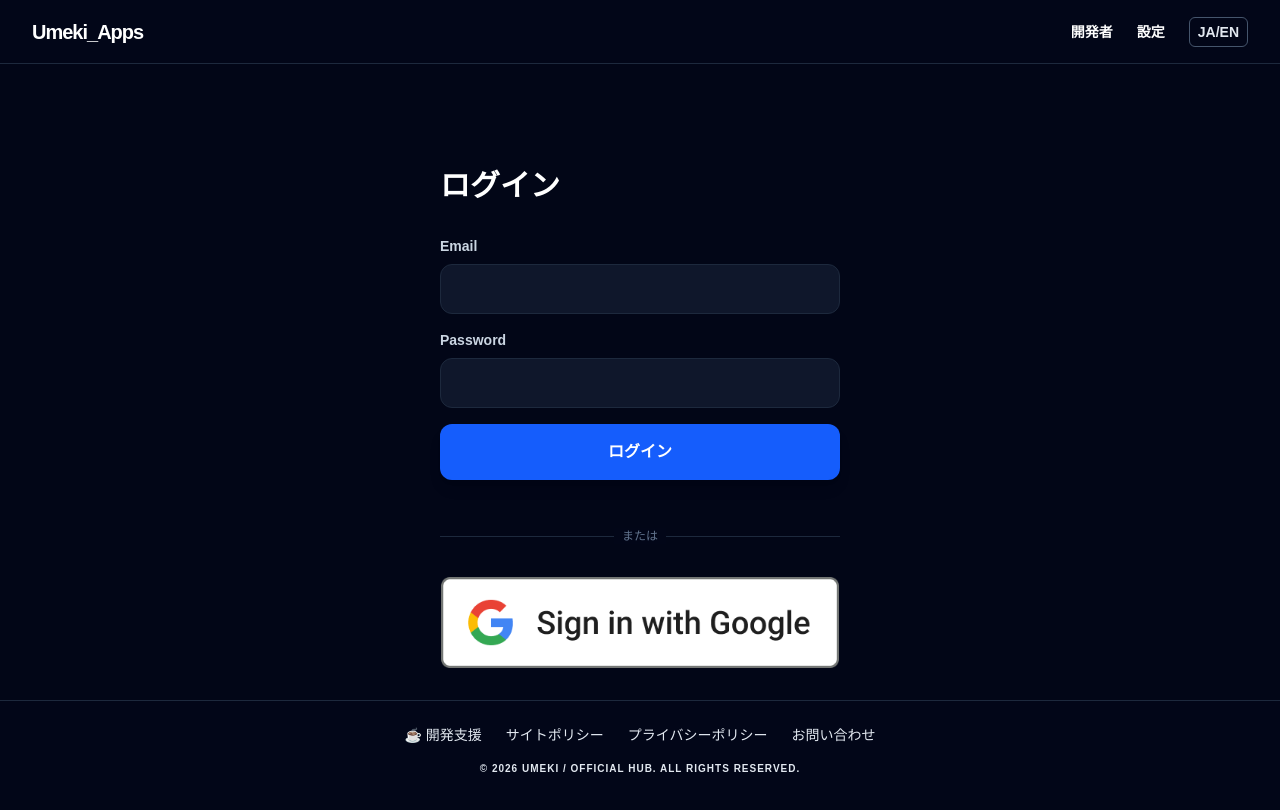
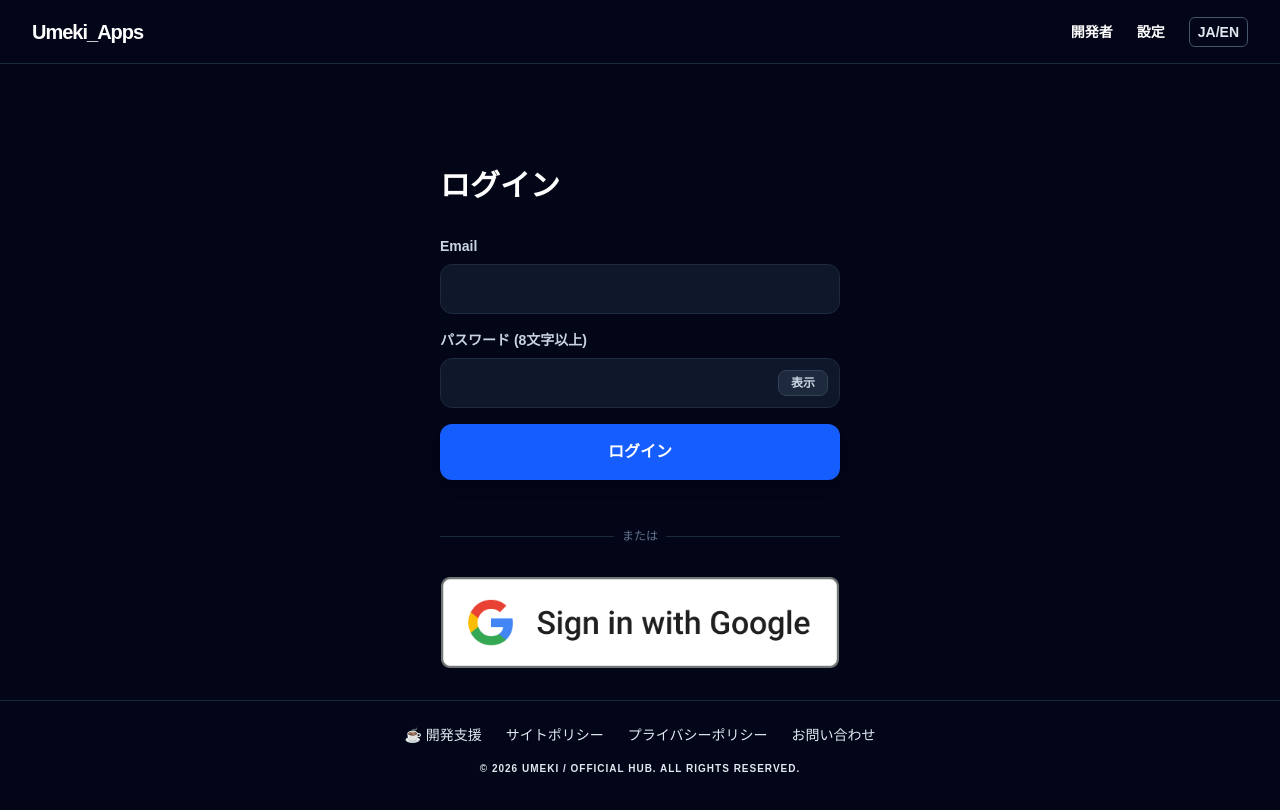
Before and after one commit to umeki-jp/Umeki_Hub, a Next.js app: page /register in a window 1280 px wide. Shown: the top 810 px of the page. Built offline with nearby package versions, Linux system fonts and the light colour scheme; no server answers.

Commit message:
2　4月7日

```diff
--- a/src/app/auth/actions.js
+++ b/src/app/auth/actions.js
@@ -10,12 +10,39 @@ export async function signup(formData) {
 
   const email = formData.get('email')
   const password = formData.get('password')
+  const confirmPassword = formData.get('confirm_password') // 確認用パスワードを取得
+  const displayName = formData.get('display_name')
 
-  const { error } = await supabase.auth.signUp({ email, password })
+  // 1. 名前の入力チェック
+  if (!displayName || displayName.trim().length === 0) {
+    redirect(`/register?error=${encodeURIComponent("Please enter your name")}`)
+  }
+  // 2. 名前の文字数制限（30文字に統一）
+  if (displayName.length > 30) {
+    redirect(`/register?error=${encodeURIComponent("Name must be 30 characters or less")}`)
+  }
+  // 3. パスワードの最小文字数
+  if (!password || password.length < 8) {
+    redirect(`/register?error=${encodeURIComponent("Password must be at least 8 characters")}`)
+  }
+  // 4. パスワード一致確認（追加）
+  if (password !== confirmPassword) {
+    redirect(`/register?error=${encodeURIComponent("Passwords do not match")}`)
+  }
+
+  // 名前(displayName)をメタデータとしてSupabaseへ渡す
+  const { error } = await supabase.auth.signUp({
+    email,
+    password,
+    options: {
+      data: {
+        display_name: displayName,
+      }
+    }
+  })
 
   if (error) {
     console.error('Signup error:', error.message)
-    // --- 【変更箇所】メッセージを付けて register 画面へ戻す ---
     redirect(`/register?error=${encodeURIComponent(error.message)}`)
   }
 
@@ -36,7 +63,6 @@ export async function signInWithGoogle() {
 
   if (error) {
     console.error('Google login error:', error.message)
-    // --- 【変更箇所】ログイン画面へ戻す（エラー付き） ---
     redirect(`/register?error=${encodeURIComponent(error.message)}`)
   }
 
@@ -55,7 +81,6 @@ export async function login(formData) {
 
   if (error) {
     console.error('Login error:', error.message);
-    // --- 【変更箇所】メッセージを付けて register 画面へ戻す ---
     redirect(`/register?error=${encodeURIComponent(error.message)}`)
   }
 
--- /dev/null
+++ b/src/app/auth/auth_spec.md
@@ -0,0 +1,24 @@
+# 認証・ユーザー情報 入力規則定義書
+
+## 1. ユーザープロファイル (`profiles` テーブル)
+
+| 項目名 | 論理名 | DB型 / 制約 | バックエンド (Actions) | フロントエンド (UI) |
+| :--- | :--- | :--- | :--- | :--- |
+| `id` | ユーザーID | `uuid (PK, auth.users引用)` | (自動取得) | (非表示) |
+| `display_name` | 名前 | `text` | 1〜20文字 / 記号不可 | `maxLength: 30`, 必須 |
+| `updated_at` | 更新日時 | `timestamp with time zone` | `new Date()` | (非表示) |
+
+## 2. 認証情報 (Supabase Auth)
+
+| 項目 | ルール | バリデーション場所 | エラーメッセージ |
+| :--- | :--- | :--- | :--- |
+| **メールアドレス** | 有効な形式であること | Client / Server | "正しくない形式です" |
+| **メールアドレス** | 重複していないこと | Database (Unique) | "既に登録されています" |
+| **パスワード** | 8文字以上 | Client / Server | "8文字以上で入力してください" |
+| **パスワード** | 一致確認 | Client | "パスワードが一致しません" |
+
+## 3. 実装状況チェックリスト
+
+- [ ] DB側：profilesテーブルの文字数制限設定
+- [ ] Server側：actions.js での文字数・形式バリデーション追加
+- [ ] Client側：inputタグへの `required`, `minLength`, `maxLength` 追加
--- a/src/app/register/page.js
+++ b/src/app/register/page.js
@@ -10,6 +10,10 @@ import { useSearchParams } from 'next/navigation';
 function RegisterPageInner() {
   const [isLogin, setIsLogin] = useState(true);
   const { lang } = useLanguage();
+  const [showPassword, setShowPassword] = useState(false); // パスワード表示フラグ
+  const [password, setPassword] = useState("");           // パスワード入力値
+  const [confirmPassword, setConfirmPassword] = useState(""); // 確認用パスワード入力値
+  const [displayName, setDisplayName] = useState("");     // 名前入力値
   const searchParams = useSearchParams();
   const error = searchParams.get('error');
 
@@ -22,6 +26,21 @@ function RegisterPageInner() {
     },
     switchBtn: { ja: isLogin ? "新規登録" : "ログイン", en: isLogin ? "Sign Up" : "Sign In" },
     or: { ja: "または", en: "Or continue with" }
+  };
+  const handleSubmit = (e) => {
+    // 新規登録モードの時だけバリデーションを実行
+    if (!isLogin) {
+      if (password !== confirmPassword) {
+        e.preventDefault(); // サーバーへの送信を中止
+        alert(lang === 'ja' ? "パスワードが一致しません" : "Passwords do not match");
+        return;
+      }
+      if (password.length < 8) {
+        e.preventDefault(); // サーバーへの送信を中止
+        alert(lang === 'ja' ? "パスワードは8文字以上必要です" : "Password must be at least 8 characters");
+        return;
+      }
+    }
   };
 
   return (
@@ -38,7 +57,27 @@ function RegisterPageInner() {
           </p>
         </div>
       )}
-      <form className="space-y-4">
+      <form
+        className="space-y-4"
+        onSubmit={handleSubmit}
+        action={isLogin ? login : signup}
+        >
+        {!isLogin && (
+            <div>
+            <label className="block text-sm font-bold mb-2 text-slate-300">
+                {lang === 'ja' ? '名前' : 'Name'}
+            </label>
+            <input
+                name="display_name"
+                type="text"
+                required
+                maxLength={30}
+                value={displayName}
+                onChange={(e) => setDisplayName(e.target.value)}
+                className="w-full bg-slate-900 border border-slate-800 rounded-xl px-4 py-3 text-white outline-none focus:border-blue-500"
+            />
+            </div>
+        )}
         <div>
           <label className="block text-sm font-bold mb-2 text-slate-300">Email</label>
           <input
@@ -48,18 +87,82 @@ function RegisterPageInner() {
             className="w-full bg-slate-900 border border-slate-800 rounded-xl px-4 py-3 text-white outline-none focus:border-blue-500"
           />
         </div>
-        <div>
-          <label className="block text-sm font-bold mb-2 text-slate-300">Password</label>
-          <input
+        {/* パスワード入力（1回目） */}
+        <div className="space-y-2">
+        <label className="block text-sm font-bold text-slate-300">
+            {lang === 'ja' ? 'パスワード (8文字以上)' : 'Password (8+ characters)'}
+        </label>
+        <div className="relative flex items-center">
+            <input
             name="password"
-            type="password"
+            type={showPassword ? "text" : "password"}
             required
-            className="w-full bg-slate-900 border border-slate-800 rounded-xl px-4 py-3 text-white outline-none focus:border-blue-500"
-          />
+            minLength={8}
+            value={password}
+            onChange={(e) => { setPassword(e.target.value); clearError(); }}
+            className="w-full bg-slate-900 border border-slate-800 rounded-xl px-4 py-3 text-white outline-none focus:border-blue-500 pr-20"
+            />
+            {/* 表示・非表示の切り替えテキストボタン */}
+            <button
+            type="button"
+            onClick={() => setShowPassword(!showPassword)}
+            className="absolute right-3 px-3 py-1 text-xs font-bold bg-slate-800 hover:bg-slate-700 text-slate-300 rounded-lg transition-colors border border-slate-700"
+            >
+            {showPassword
+                ? (lang === 'ja' ? '非表示' : 'Hide')
+                : (lang === 'ja' ? '表示' : 'Show')
+            }
+            </button>
         </div>
+        {!isLogin && (
+            <p className="text-xs text-slate-500 italic">
+            {lang === 'ja' ? '※8文字以上の英数字を推奨します' : '*Minimum 8 characters required'}
+            </p>
+        )}
+        </div>
+
+        {/* パスワード確認（2回目：新規登録時のみ表示） */}
+        {!isLogin && (
+        <div className="space-y-2">
+            <label className="block text-sm font-bold text-slate-300">
+            {lang === 'ja' ? 'パスワード（確認用）' : 'Confirm Password'}
+            </label>
+            {/* relative と flex を追加してボタンを枠内に配置可能にする */}
+            <div className="relative flex items-center">
+            <input
+                name="confirm_password"
+                type={showPassword ? "text" : "password"}
+                required
+                value={confirmPassword}
+                onChange={(e) => { setConfirmPassword(e.target.value); clearError(); }}
+                className={`w-full bg-slate-900 border rounded-xl px-4 py-3 text-white outline-none transition pr-20 ${
+                confirmPassword && password !== confirmPassword ? 'border-red-500' : 'border-slate-800 focus:border-blue-500'
+                }`}
+            />
+            {/* 枠内に配置したテキスト切り替えボタン */}
+            <button
+                type="button"
+                onClick={() => setShowPassword(!showPassword)}
+                className="absolute right-3 px-3 py-1 text-xs font-bold bg-slate-800 hover:bg-slate-700 text-slate-300 rounded-lg transition-colors border border-slate-700"
+            >
+                {showPassword
+                ? (lang === 'ja' ? '非表示' : 'Hide')
+                : (lang === 'ja' ? '表示' : 'Show')
+                }
+            </button>
+            </div>
+
+            {/* 一致していない場合の警告（現状維持） */}
+            {confirmPassword && password !== confirmPassword && (
+            <p className="text-xs text-red-500 font-bold">
+                {lang === 'ja' ? 'パスワードが一致しません' : 'Passwords do not match'}
+            </p>
+            )}
+        </div>
+        )}
         <button
-          formAction={isLogin ? login : signup}
-          className="w-full bg-blue-600 hover:bg-blue-500 text-white font-bold py-4 rounded-xl transition shadow-lg"
+        type="submit"
+        className="w-full bg-blue-600 hover:bg-blue-500 text-white font-bold py-4 rounded-xl transition shadow-lg"
         >
           {content.submit[lang]}
         </button>
--- a/src/app/settings/account/page.js
+++ b/src/app/settings/account/page.js
@@ -55,7 +55,7 @@ export default function AccountSettingsPage() {
     }
   }, [showSavedMessage]);
 
-  // --- 【追加】パスワード更新の実処理 ---
+  // --- パスワード更新の実処理 ---
   const handleUpdatePassword = async () => {
     if (newPassword !== confirmPassword) {
       alert(text.PW_ERROR_MISMATCH[lang]);
@@ -130,6 +130,7 @@ export default function AccountSettingsPage() {
               type="text"
               value={displayName}
               onChange={(e) => setDisplayName(e.target.value)}
+              maxLength={30}
               className="w-full bg-slate-900 border border-slate-800 rounded-xl px-4 py-3 text-white focus:border-blue-500 outline-none transition"
             />
           </div>
```
